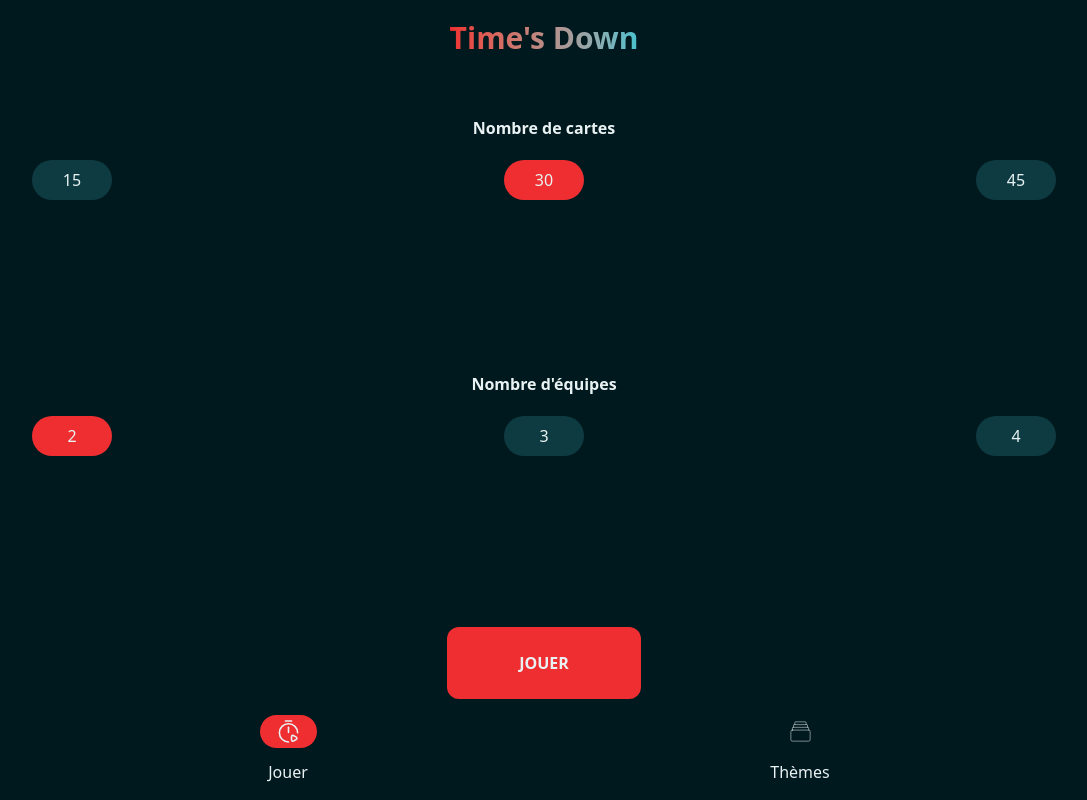
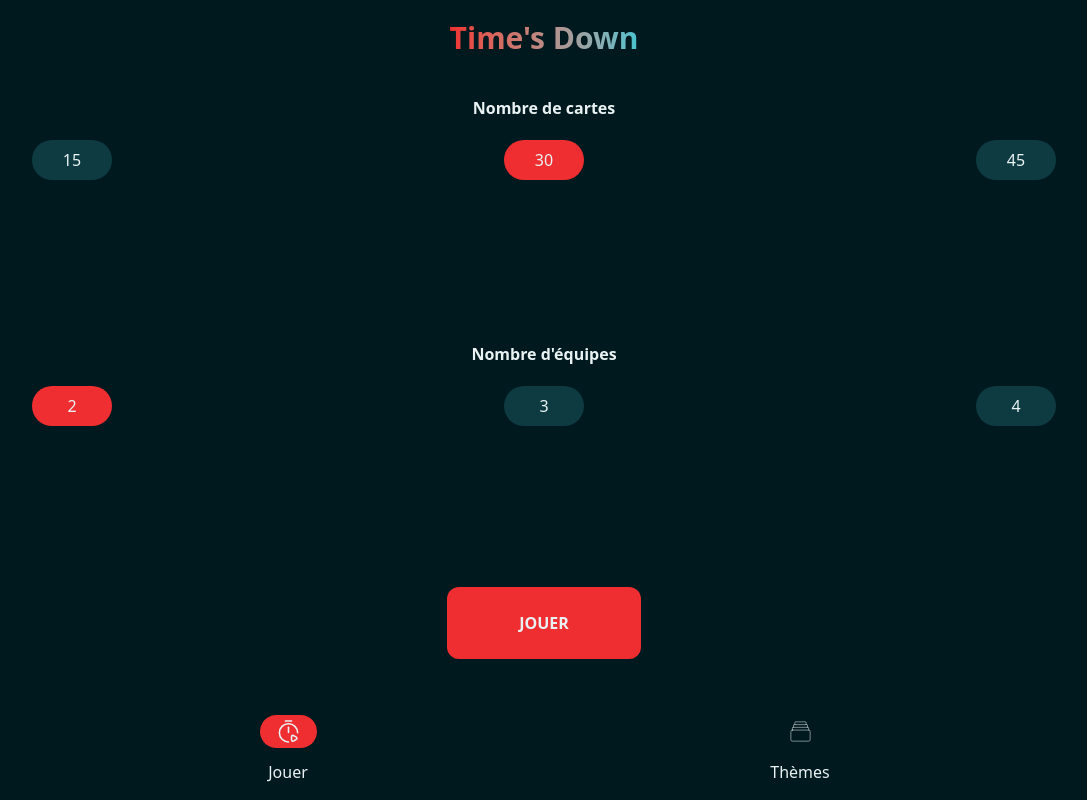
Before and after one commit to Nicolas-Delbovier/TimesDownPWA, a Vue app: page / in a window 1280 px wide. Shown: the whole page, without its empty margins (96-1183 px from the left). Built offline with nearby package versions, Linux system fonts and the light colour scheme.

Commit message:
[IMP] Play: small design adjustments
- Remove useless deprecated class
- add some margin on the bottom so that the play button is a little higher than the navbar

```diff
--- a/src/views/Play.vue
+++ b/src/views/Play.vue
@@ -38,7 +38,7 @@ watch(
 </script>
 
 <template>
-  <div class="play-menu flex flex-col items-center justify-between gap-5 flex-grow mt-15">
+  <div class="flex flex-col items-center justify-between gap-5 flex-grow my-10">
     <div class="flex flex-col items-center justify-center gap-5 w-full">
       <h3 class="text-text-color font-bold">Nombre de cartes</h3>
       <div class="flex flex-row justify-between w-full">
```
